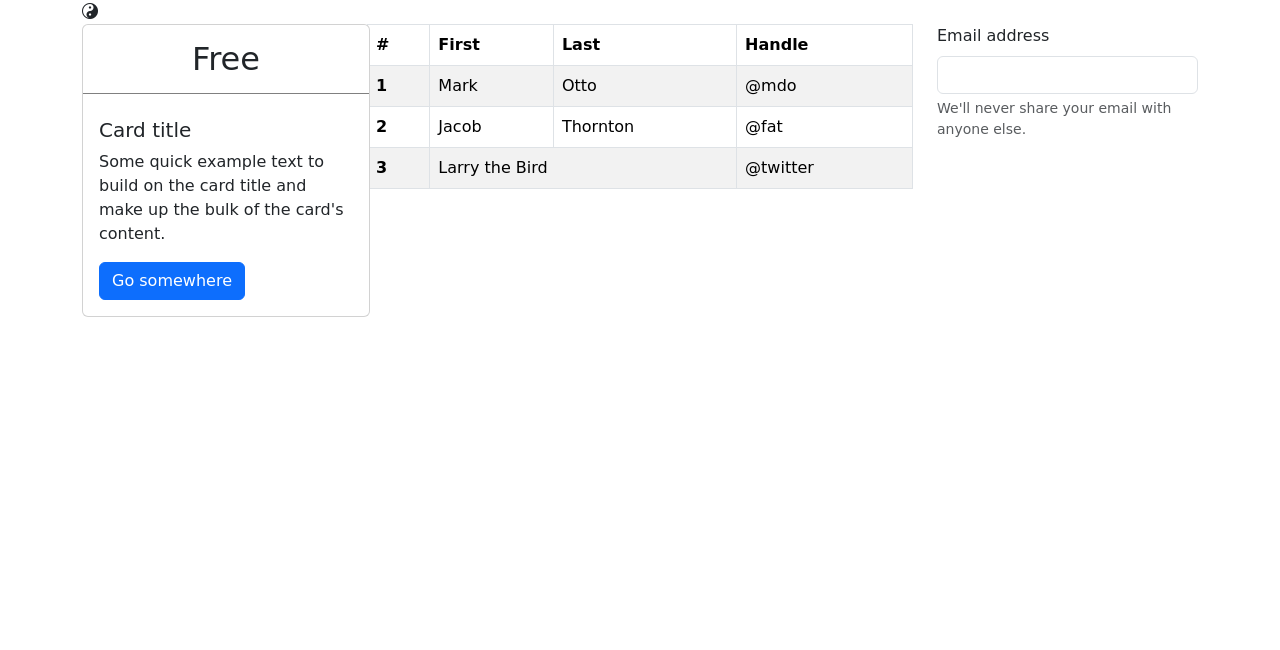
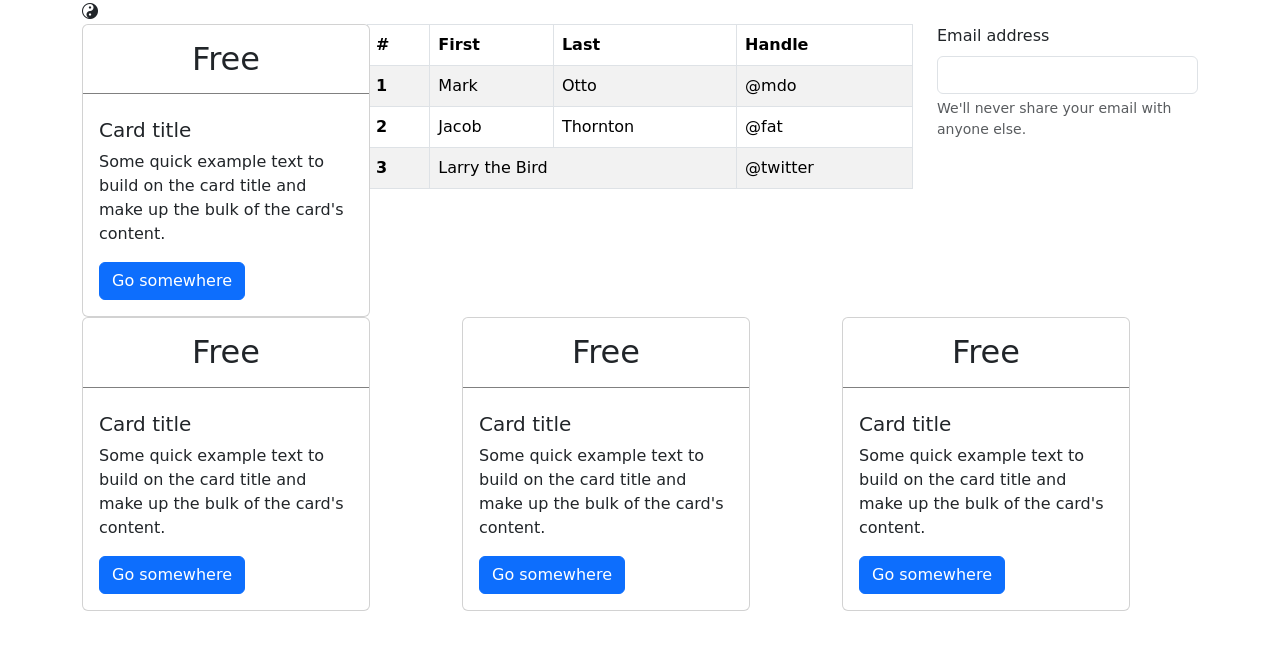
Before and after one commit to hoatq-fptaptech/TechStack2405, a plain HTML site: page bootstrap.html in a window 1280 px wide. Drawn offline with nearby package versions, Linux system fonts and the light colour scheme; a web font is replaced by a local one.

Commit message:
demo lab

```diff
--- a/bootstrap.html
+++ b/bootstrap.html
@@ -70,5 +70,41 @@
             </div>
         </div>
     </section>
+    <section class="section">
+        <div class="container">
+            <div class="row">
+                <div class="col">
+                    <div class="card" style="width: 18rem;">
+                        <h2>Free</h2>
+                        <div class="card-body">
+                          <h5 class="card-title">Card title</h5>
+                          <p class="card-text">Some quick example text to build on the card title and make up the bulk of the card's content.</p>
+                          <a href="#" class="btn btn-primary">Go somewhere</a>
+                        </div>
+                      </div>
+                </div>
+                <div class="col">
+                    <div class="card" style="width: 18rem;">
+                        <h2>Free</h2>
+                        <div class="card-body">
+                          <h5 class="card-title">Card title</h5>
+                          <p class="card-text">Some quick example text to build on the card title and make up the bulk of the card's content.</p>
+                          <a href="#" class="btn btn-primary">Go somewhere</a>
+                        </div>
+                      </div>
+                </div>
+                <div class="col">
+                    <div class="card" style="width: 18rem;">
+                        <h2>Free</h2>
+                        <div class="card-body">
+                          <h5 class="card-title">Card title</h5>
+                          <p class="card-text">Some quick example text to build on the card title and make up the bulk of the card's content.</p>
+                          <a href="#" class="btn btn-primary">Go somewhere</a>
+                        </div>
+                      </div>
+                </div>
+            </div>
+        </div>
+    </section>
 </body>
 </html>
```
